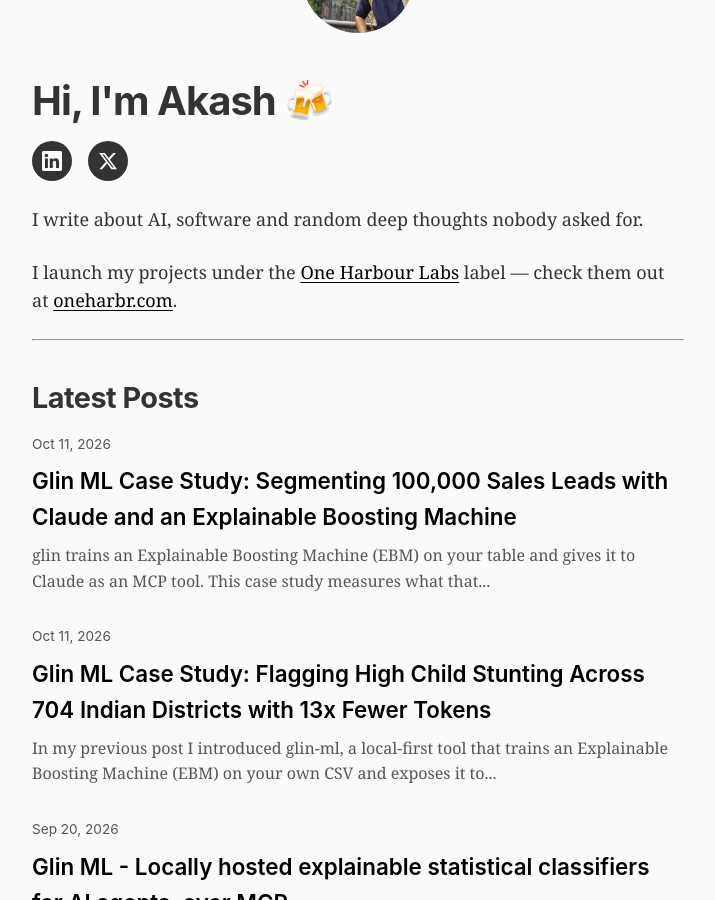
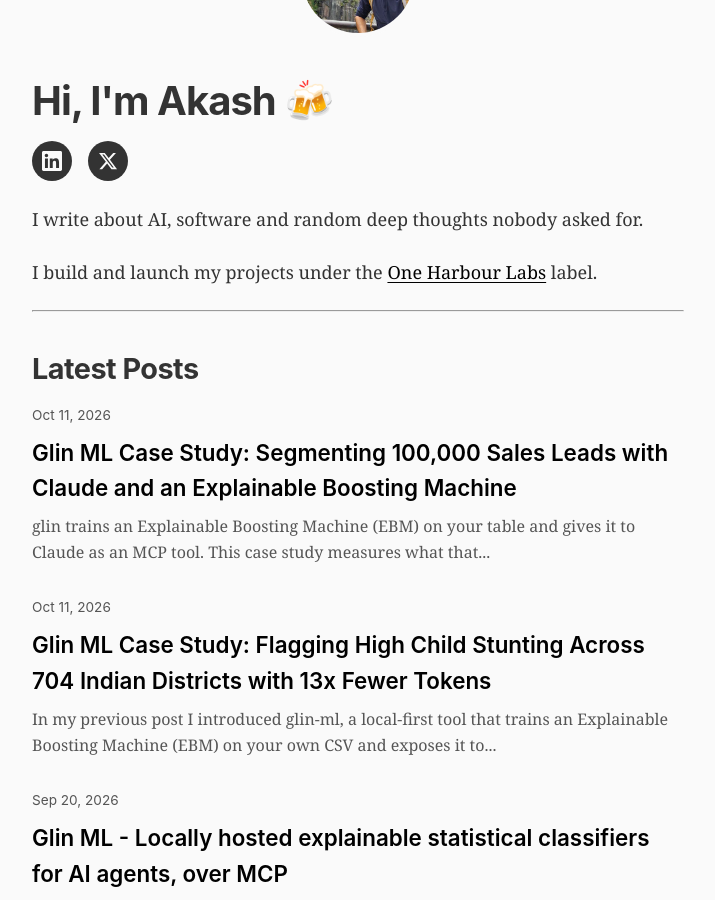
Before and after one commit to AkashChatterjee/akashchatterjee.github.io, a Jekyll site: the page built from index.md, in a window 1280 px wide and 900 px high, scrolled down 367 px. Shown: the whole window, without its empty margins (282-997 px from the left). Built offline with Jekyll 4.4.1, drawn with Linux system fonts in a browser that asks for light colours.

Commit message:
Simplify One Harbour Labs line on home page (#11)
* Remove redundant link from One Harbour Labs line on home page

Co-Authored-By: Claude Sonnet 5.5 <noreply@anthropic.com>
Claude-Session: https://claude.ai/code/session_01HM81UP3PD8CRgfv43zZkDg

* Reword One Harbour Labs line on home page

Co-Authored-By: Claude Sonnet 5.5 <noreply@anthropic.com>
Claude-Session: https://claude.ai/code/session_01HM81UP3PD8CRgfv43zZkDg

---------

Co-authored-by: Claude <noreply@anthropic.com>

```diff
--- a/index.md
+++ b/index.md
@@ -30,7 +30,7 @@ last_modified_at: 2026-02-15
 
 I write about AI, software and random deep thoughts nobody asked for.
 
-I launch my projects under the [One Harbour Labs](https://oneharbr.com/) label — check them out at [oneharbr.com](https://oneharbr.com/).
+I build and launch my projects under the [One Harbour Labs](https://oneharbr.com/) label.
 
 ---
 
```
